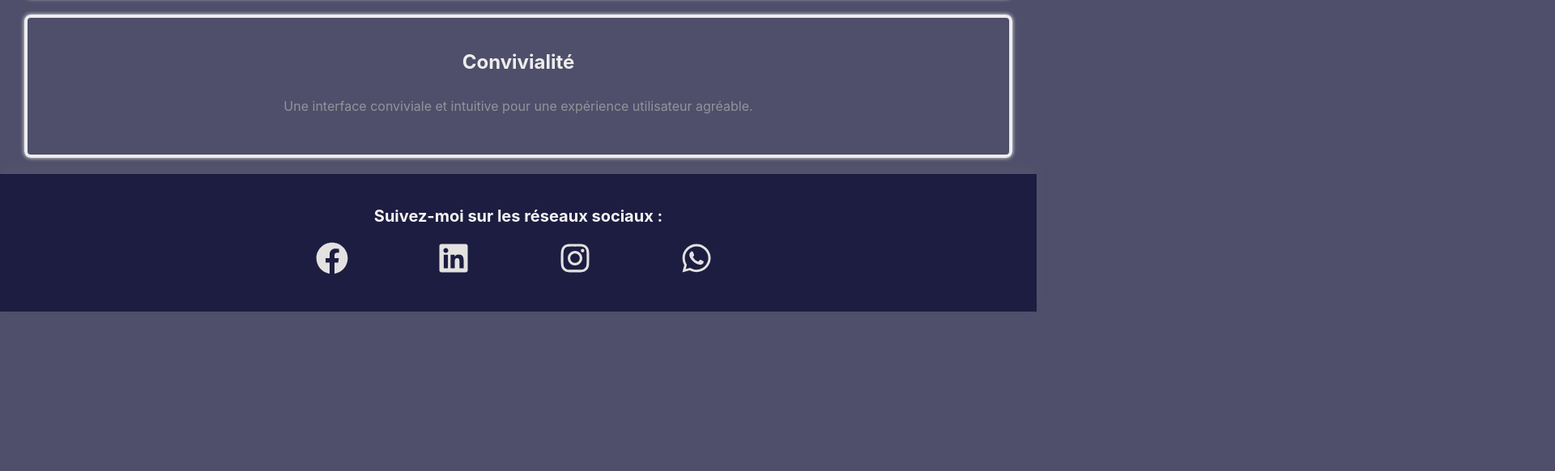
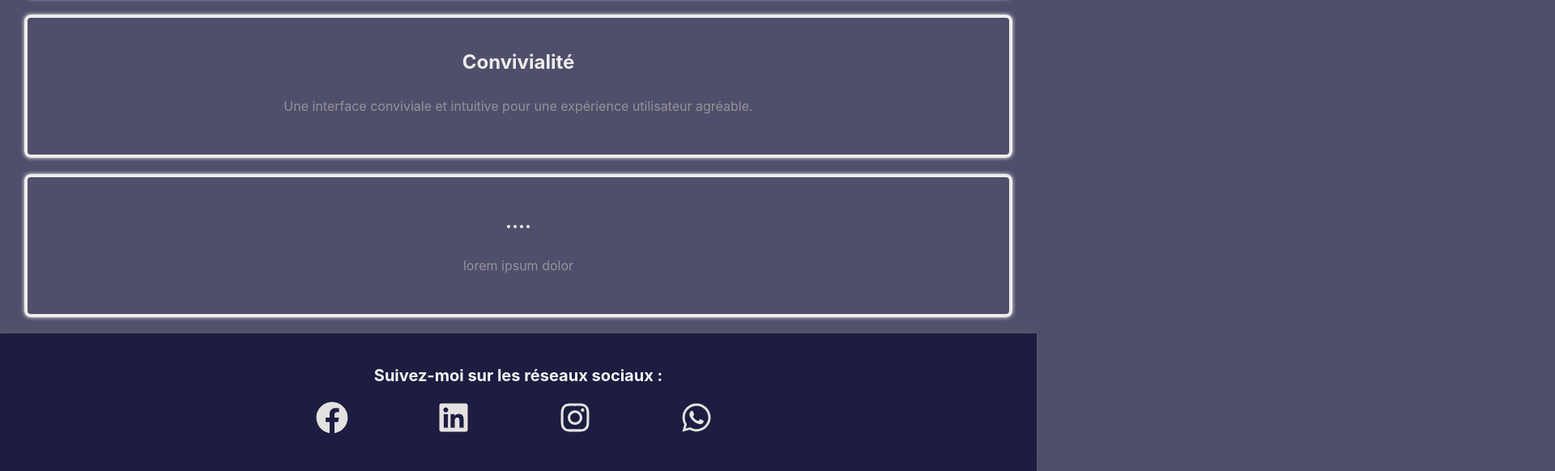
Before and after one commit to Mitsanta12/cotocota, a React (Create React App) app: page / in a window 1280 px wide. Shown: the part 506-1088 px from the top of the page at 81% size, 1920 px wide, since content can reach past the window. Before the commit the page ends 1061 px from the top, so only its background shows below. Built offline with nearby package versions, Linux system fonts and the light colour scheme.

Commit message:
feat: add new element in home.js

```diff
--- a/src/component/Home.js
+++ b/src/component/Home.js
@@ -35,6 +35,13 @@ function HomePage() {
               <p>Une interface conviviale et intuitive pour une expérience utilisateur agréable.</p>
             </div>
           </Slide>
+
+          <Slide left>
+            <div className="feature">
+              <h2>....</h2>
+              <p>lorem ipsum dolor</p>
+            </div>
+          </Slide>
         </div>
       </div>
       <Fade bottom>
```
